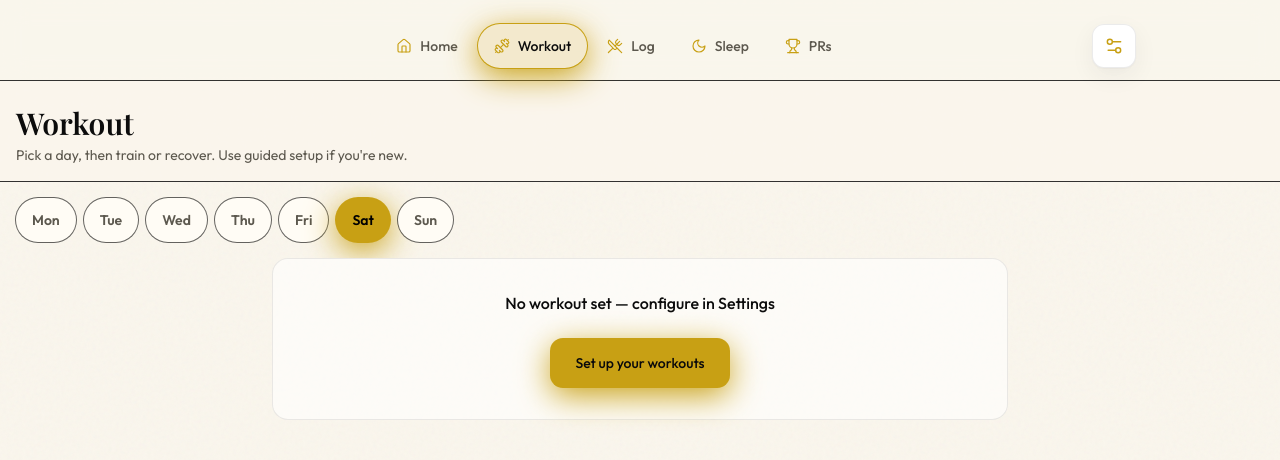
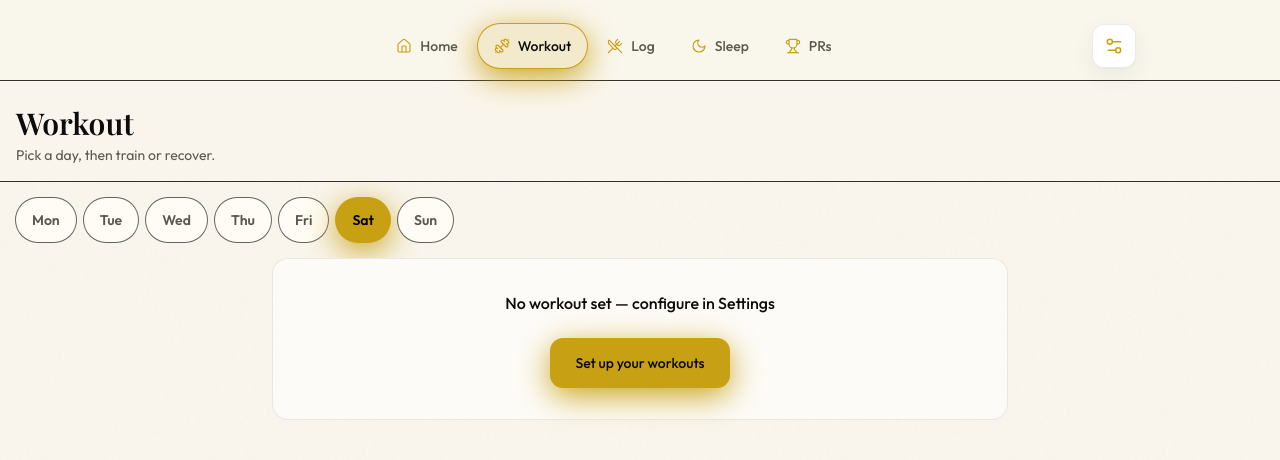
Before and after one commit to JragonRIP/btb-web, a Next.js app: page /workout in a window 1280 px wide. Shown: the top 460 px of the page. Built offline with nearby package versions, Linux system fonts and the light colour scheme; no server answers; a web font is replaced by a local one.

Commit message:
chore(workout): keep workout tab subtitle copy unchanged
Made-with: Cursor

```diff
--- a/components/workout/weekly-plan-view.tsx
+++ b/components/workout/weekly-plan-view.tsx
@@ -130,7 +130,7 @@ export function WeeklyPlanView() {
       )}
       <header className="border-b border-line/80 bg-canvas/80 px-4 pb-4 pt-[calc(max(env(safe-area-inset-top,0px),16px)+8px)] backdrop-blur-md">
         <h1 className="font-display text-2xl font-semibold text-ink md:text-3xl">Workout</h1>
-        <p className="mt-1 text-sm text-muted">Pick a day, then train or recover. Use guided setup if you&apos;re new.</p>
+        <p className="mt-1 text-sm text-muted">Pick a day, then train or recover.</p>
       </header>
 
       <div className="no-scrollbar flex gap-2 overflow-x-auto px-4 py-4">
```
